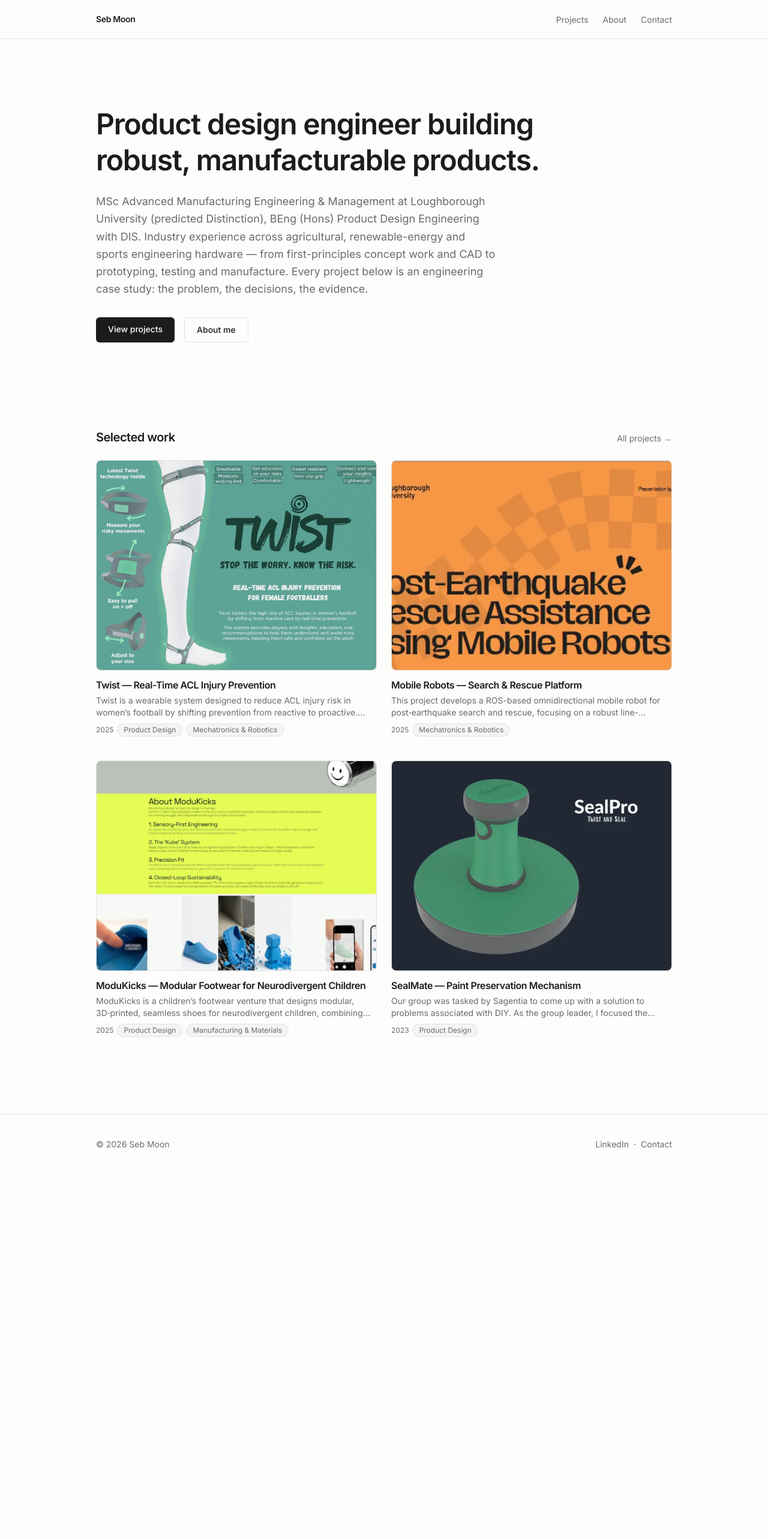
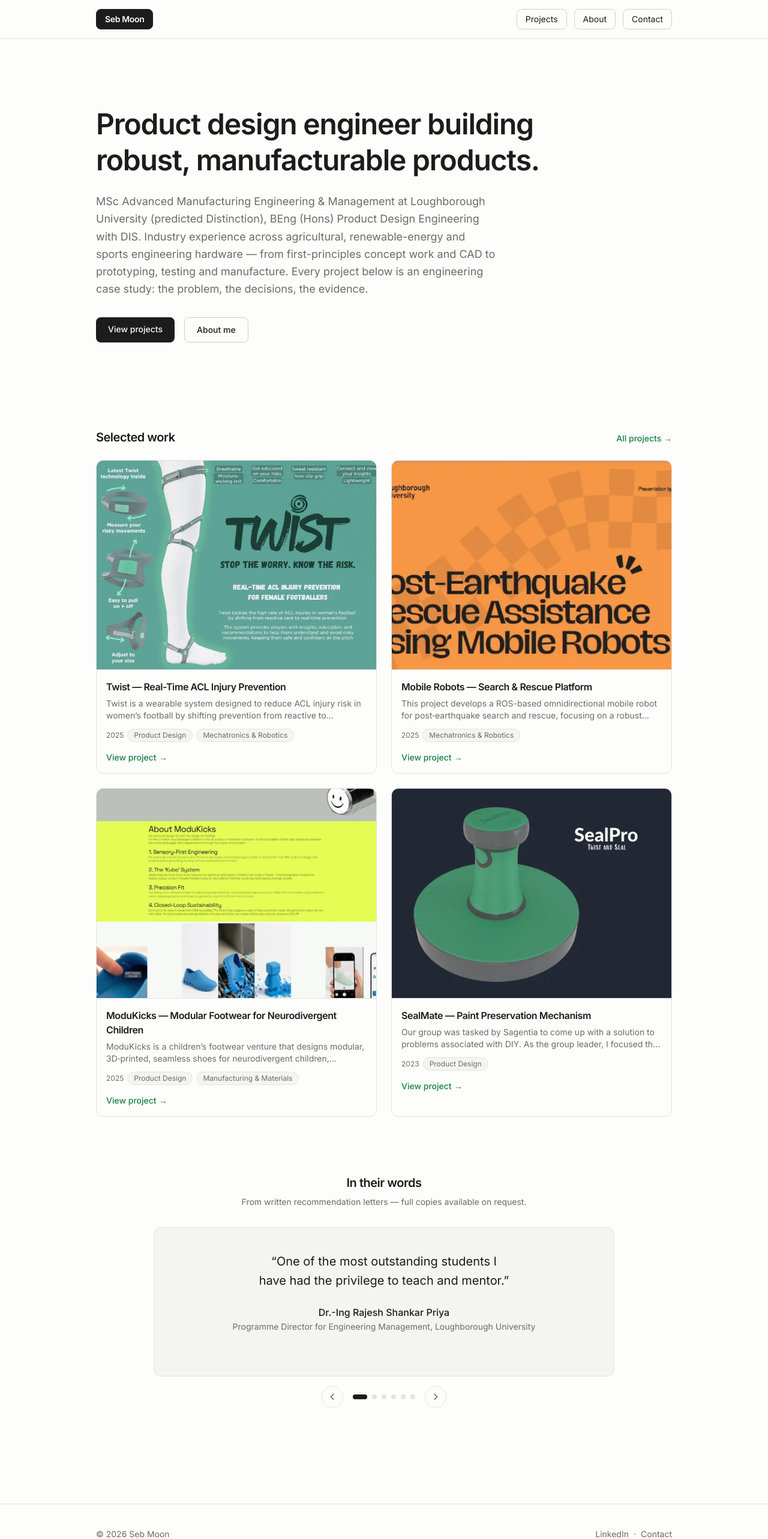
Before and after one commit to sebmoon/seb-moon-portfolio, a Next.js app: page / in a window 1280 px wide. Shown: the top 2566 px of the page at 60% size. Before the commit the page ends 1958 px from the top, so only its background shows below. Built offline with nearby package versions, Linux system fonts and the light colour scheme.

Commit message:
Set forest green accent colour

```diff
--- a/src/app/about/page.tsx
+++ b/src/app/about/page.tsx
@@ -3,7 +3,9 @@ import Image from "next/image";
 import Link from "next/link";
 import { Container } from "@/components/layout/Container";
 import { YouTubeEmbed } from "@/components/ui/YouTubeEmbed";
+import { TestimonialCarousel } from "@/features/testimonials/TestimonialCarousel";
 import { pageMetadata, personJsonLd } from "@/lib/seo";
+import { TESTIMONIALS } from "@/lib/testimonials";
 
 export const metadata: Metadata = pageMetadata(
   "About",
@@ -102,7 +104,7 @@ export default function AboutPage() {
             </p>
           </div>
         </div>
-        <figure className="relative aspect-[6/5] overflow-hidden rounded-lg border border-line bg-surface">
+        <figure className="relative aspect-[5.8/5] overflow-hidden rounded-lg border border-line bg-surface">
           <Image
             src="/images/about/portrait.png"
             alt="Seb Moon"
@@ -220,6 +222,23 @@ export default function AboutPage() {
         </div>
       </section>
 
+      {/* References */}
+      <section aria-labelledby="references-heading" className="mt-16">
+        <h2
+          id="references-heading"
+          className="text-xl font-semibold tracking-tight"
+        >
+          In their words
+        </h2>
+        <p className="mt-2 text-sm text-muted">
+          From written recommendation letters — full copies available on
+          request.
+        </p>
+        <div className="mt-6">
+          <TestimonialCarousel items={TESTIMONIALS} />
+        </div>
+      </section>
+
       {/* CTA */}
       <section className="mt-16 rounded-lg border border-line bg-surface p-6">
         <p className="max-w-prose">
--- a/src/app/globals.css
+++ b/src/app/globals.css
@@ -12,8 +12,7 @@
   --color-ink: #1c1c1c; /* dark charcoal text */
   --color-muted: #6b6b6b; /* secondary text, captions */
   --color-line: #e3e3e0; /* hairline borders */
-  --color-accent: #1d4ed8; /* PLACEHOLDER accent — to be chosen with Seb */
-
+  --color-accent: #15803d; /* forest green accent */
   --font-sans: var(--font-inter), ui-sans-serif, system-ui, sans-serif;
 
   /* Comfortable reading measure for case-study prose */
--- a/src/app/page.tsx
+++ b/src/app/page.tsx
@@ -1,7 +1,9 @@
 import Link from "next/link";
 import { Container } from "@/components/layout/Container";
 import { ProjectCard } from "@/components/project/ProjectCard";
+import { TestimonialCarousel } from "@/features/testimonials/TestimonialCarousel";
 import { getFeaturedProjects } from "@/lib/content";
+import { TESTIMONIALS } from "@/lib/testimonials";
 
 export default function HomePage() {
   const featured = getFeaturedProjects();
@@ -25,13 +27,13 @@ export default function HomePage() {
           <div className="mt-8 flex gap-4">
             <Link
               href="/projects"
-              className="rounded-md bg-ink px-5 py-2.5 text-sm font-medium text-paper transition-opacity hover:opacity-85"
+              className="rounded-lg bg-ink px-5 py-2.5 text-sm font-medium text-paper transition-opacity hover:opacity-85"
             >
               View projects
             </Link>
             <Link
               href="/about"
-              className="rounded-md border border-line px-5 py-2.5 text-sm font-medium transition-colors hover:border-ink"
+              className="rounded-lg border border-ink/20 px-5 py-2.5 text-sm font-medium transition-colors hover:border-ink hover:bg-surface"
             >
               About me
             </Link>
@@ -45,11 +47,14 @@ export default function HomePage() {
             <h2 id="featured-heading" className="text-xl font-semibold tracking-tight">
               Selected work
             </h2>
-            <Link href="/projects" className="text-sm text-muted hover:text-ink">
+            <Link
+              href="/projects"
+              className="text-sm font-medium text-accent hover:underline"
+            >
               All projects →
             </Link>
           </div>
-          <ul className="mt-6 grid grid-cols-1 gap-x-6 gap-y-10 sm:grid-cols-2">
+          <ul className="mt-6 grid grid-cols-1 gap-6 sm:grid-cols-2">
             {featured.map((p) => (
               <li key={p.slug}>
                 <ProjectCard project={p} />
@@ -58,6 +63,24 @@ export default function HomePage() {
           </ul>
         </Container>
       </section>
+
+      <section aria-labelledby="references-heading" className="py-16">
+        <Container>
+          <h2
+            id="references-heading"
+            className="text-center text-xl font-semibold tracking-tight"
+          >
+            In their words
+          </h2>
+          <p className="mt-2 text-center text-sm text-muted">
+            From written recommendation letters — full copies available on
+            request.
+          </p>
+          <div className="mx-auto mt-8 max-w-3xl">
+            <TestimonialCarousel items={TESTIMONIALS} />
+          </div>
+        </Container>
+      </section>
     </>
   );
 }
--- a/src/components/layout/Nav.tsx
+++ b/src/components/layout/Nav.tsx
@@ -1,5 +1,9 @@
+"use client";
+
 import Link from "next/link";
+import { usePathname } from "next/navigation";
 import { Container } from "./Container";
+import { cn } from "@/lib/cn";
 
 const links = [
   { href: "/projects", label: "Projects" },
@@ -7,25 +11,50 @@ const links = [
   { href: "/contact", label: "Contact" },
 ];
 
+/**
+ * Every nav item — including the "Seb Moon" wordmark — is a visible pill
+ * button (thin darker border, rounded corners) so it reads as clickable at
+ * a glance. The current page's pill is filled.
+ */
+function pillClasses(active: boolean, extra?: string) {
+  return cn(
+    "inline-flex items-center rounded-lg border px-3.5 py-1.5 text-sm transition-colors",
+    active
+      ? "border-ink bg-ink text-paper"
+      : "border-ink/20 text-ink hover:border-ink hover:bg-surface",
+    extra,
+  );
+}
+
 export function Nav() {
+  const pathname = usePathname();
+
   return (
     <header className="border-b border-line">
-      <Container className="flex h-16 items-center justify-between">
-        <Link href="/" className="text-sm font-semibold tracking-tight">
+      <Container className="flex h-16 items-center justify-between gap-3">
+        <Link
+          href="/"
+          aria-label="Seb Moon — home"
+          className={pillClasses(pathname === "/", "font-semibold tracking-tight")}
+        >
           Seb Moon
         </Link>
         <nav aria-label="Main">
-          <ul className="flex items-center gap-6">
-            {links.map((l) => (
+          <ul className="flex items-center gap-2 sm:gap-3">
+            {links.map((l) => {
+              const active = pathname.startsWith(l.href);
+              return (
                 <li key={l.href}>
                   <Link
                     href={l.href}
-                  className="text-sm text-muted transition-colors hover:text-ink"
+                    aria-current={active ? "page" : undefined}
+                    className={pillClasses(active)}
                   >
                     {l.label}
                   </Link>
                 </li>
-            ))}
+              );
+            })}
           </ul>
         </nav>
       </Container>
--- a/src/components/project/ProjectCard.tsx
+++ b/src/components/project/ProjectCard.tsx
@@ -3,21 +3,25 @@ import Link from "next/link";
 import type { Project } from "@/types/project";
 import { Tag } from "@/components/ui/Tag";
 
+/**
+ * The whole card is one link with an explicit "View project →" affordance —
+ * user testing showed visitors didn't realise the images were clickable.
+ */
 export function ProjectCard({ project }: { project: Project }) {
   return (
-    <article className="group">
+    <article className="group h-full overflow-hidden rounded-xl border border-line bg-paper transition-all duration-200 hover:border-ink/40 hover:shadow-md focus-within:border-ink/40">
       <Link
         href={`/projects/${project.slug}`}
-        className="block focus-visible:outline-2"
+        className="flex h-full flex-col focus-visible:outline-none"
       >
-        <div className="relative aspect-[4/3] overflow-hidden rounded-lg border border-line bg-surface">
+        <div className="relative aspect-[4/3] overflow-hidden border-b border-line bg-surface">
           {project.hero ? (
             <Image
               src={project.hero.src}
               alt={project.hero.alt}
               fill
               sizes="(min-width: 1024px) 33vw, (min-width: 640px) 50vw, 100vw"
-              className="object-cover transition-transform duration-300 group-hover:scale-[1.02]"
+              className="object-cover transition-transform duration-300 group-hover:scale-[1.03]"
             />
           ) : (
             <div
@@ -28,17 +32,30 @@ export function ProjectCard({ project }: { project: Project }) {
             </div>
           )}
         </div>
-        <h3 className="mt-3 text-base font-semibold tracking-tight group-hover:underline">
+        <div className="flex flex-1 flex-col p-4">
+          <h3 className="text-base font-semibold tracking-tight">
             {project.title}
           </h3>
-        <p className="mt-1 line-clamp-2 text-sm text-muted">{project.summary}</p>
-      </Link>
-      <div className="mt-2 flex flex-wrap items-center gap-1.5">
+          <p className="mt-1.5 line-clamp-2 text-sm text-muted">
+            {project.summary}
+          </p>
+          <div className="mt-3 flex flex-wrap items-center gap-1.5">
             <span className="text-xs text-muted">{project.year}</span>
             {project.disciplines.map((d) => (
               <Tag key={d}>{d}</Tag>
             ))}
           </div>
+          <span className="mt-4 inline-flex items-center gap-1 text-sm font-medium text-accent">
+            View project
+            <span
+              aria-hidden="true"
+              className="transition-transform duration-200 group-hover:translate-x-0.5"
+            >
+              →
+            </span>
+          </span>
+        </div>
+      </Link>
     </article>
   );
 }
--- /dev/null
+++ b/src/features/testimonials/TestimonialCarousel.tsx
@@ -0,0 +1,107 @@
+"use client";
+
+import { useCallback, useEffect, useRef, useState } from "react";
+import type { Testimonial } from "@/lib/testimonials";
+import { cn } from "@/lib/cn";
+
+const AUTO_ADVANCE_MS = 8000;
+
+/**
+ * Auto-advancing quote carousel. Pauses on hover, focus, or when the user
+ * prefers reduced motion; always navigable with the arrow buttons and dots.
+ */
+export function TestimonialCarousel({ items }: { items: Testimonial[] }) {
+  const [index, setIndex] = useState(0);
+  const [paused, setPaused] = useState(false);
+  const reducedMotion = useRef(false);
+
+  useEffect(() => {
+    reducedMotion.current = window.matchMedia(
+      "(prefers-reduced-motion: reduce)",
+    ).matches;
+  }, []);
+
+  const go = useCallback(
+    (next: number) => setIndex((next + items.length) % items.length),
+    [items.length],
+  );
+
+  useEffect(() => {
+    if (paused || reducedMotion.current) return;
+    const t = setInterval(() => go(index + 1), AUTO_ADVANCE_MS);
+    return () => clearInterval(t);
+  }, [index, paused, go]);
+
+  return (
+    <div
+      role="group"
+      aria-roledescription="carousel"
+      aria-label="Quotes from recommendation letters"
+      onMouseEnter={() => setPaused(true)}
+      onMouseLeave={() => setPaused(false)}
+      onFocusCapture={() => setPaused(true)}
+      onBlurCapture={() => setPaused(false)}
+    >
+      <div className="overflow-hidden rounded-xl border border-line bg-surface">
+        <div
+          className="flex transition-transform duration-500 ease-out motion-reduce:transition-none"
+          style={{ transform: `translateX(-${index * 100}%)` }}
+        >
+          {items.map((t, i) => (
+            <figure
+              key={i}
+              aria-hidden={i !== index}
+              className="w-full shrink-0 px-8 py-10 sm:px-12"
+            >
+              <blockquote className="mx-auto max-w-2xl text-balance text-center text-lg leading-relaxed sm:text-xl">
+                &ldquo;{t.quote}&rdquo;
+              </blockquote>
+              <figcaption className="mt-6 text-center">
+                <span className="block font-medium">{t.name}</span>
+                <span className="mt-0.5 block text-sm text-muted">{t.role}</span>
+              </figcaption>
+            </figure>
+          ))}
+        </div>
+      </div>
+
+      <div className="mt-4 flex items-center justify-center gap-4">
+        <button
+          type="button"
+          onClick={() => go(index - 1)}
+          aria-label="Previous quote"
+          className="flex h-9 w-9 items-center justify-center rounded-full border border-line text-muted transition-colors hover:border-ink hover:text-ink"
+        >
+          <svg width="14" height="14" viewBox="0 0 16 16" fill="none" aria-hidden="true">
+            <path d="M10 3L5 8l5 5" stroke="currentColor" strokeWidth="1.75" strokeLinecap="round" strokeLinejoin="round" />
+          </svg>
+        </button>
+        <div className="flex items-center gap-2">
+          {items.map((_, i) => (
+            <button
+              key={i}
+              type="button"
+              onClick={() => go(i)}
+              aria-label={`Go to quote ${i + 1} of ${items.length}`}
+              aria-current={i === index}
+              className={cn(
+                "h-2 rounded-full transition-all",
+                i === index ? "w-6 bg-ink" : "w-2 bg-line hover:bg-muted",
+              )}
+            />
+          ))}
+        </div>
+        <button
+          type="button"
+          onClick={() => go(index + 1)}
+          aria-label="Next quote"
+          className="flex h-9 w-9 items-center justify-center rounded-full border border-line text-muted transition-colors hover:border-ink hover:text-ink"
+        >
+          <svg width="14" height="14" viewBox="0 0 16 16" fill="none" aria-hidden="true">
+            <path d="M6 3l5 5-5 5" stroke="currentColor" strokeWidth="1.75" strokeLinecap="round" strokeLinejoin="round" />
+          </svg>
+        </button>
+      </div>
+    </div>
+  );
+}
--- /dev/null
+++ b/src/lib/testimonials.ts
@@ -0,0 +1,48 @@
+/**
+ * Quotes taken verbatim from written recommendation letters (on file).
+ * Do not edit the quote text without checking it against the letters.
+ */
+export interface Testimonial {
+  quote: string;
+  name: string;
+  role: string;
+}
+
+export const TESTIMONIALS: Testimonial[] = [
+  {
+    quote:
+      "One of the most outstanding students I have had the privilege to teach and mentor.",
+    name: "Dr.-Ing Rajesh Shankar Priya",
+    role: "Programme Director for Engineering Management, Loughborough University",
+  },
+  {
+    quote:
+      "A level of technical competence, accountability, and professional maturity that exceeded what is typically expected of an intern.",
+    name: "Ben Pointon",
+    role: "Former Head of Product, ESP Fitness",
+  },
+  {
+    quote:
+      "Seb excels in analytical thinking and possesses a remarkably strong grasp of subject knowledge.",
+    name: "Dr.-Ing Rajesh Shankar Priya",
+    role: "Programme Director for Engineering Management, Loughborough University",
+  },
+  {
+    quote:
+      "His drawings were consistently clear, buildable, and commercially aware. Qualities that materially reduced rework and site issues.",
+    name: "Ben Pointon",
+    role: "Former Head of Product, ESP Fitness",
+  },
+  {
+    quote:
+      "He has already demonstrated the technical depth, ownership mindset, and delivery focus typically expected of a far more senior professional.",
+    name: "Ben Pointon",
+    role: "Former Head of Product, ESP Fitness",
+  },
+  {
+    quote:
+      "I would recommend Seb without hesitation for any engineering, design, or technical leadership role.",
+    name: "Ben Pointon",
+    role: "Former Head of Product, ESP Fitness",
+  },
+];
```
Also changed, not shown: src/features/project-filter/ProjectFilter.tsx (+19 -3 lines). Lines whose indentation alone changed are shown as unchanged.
